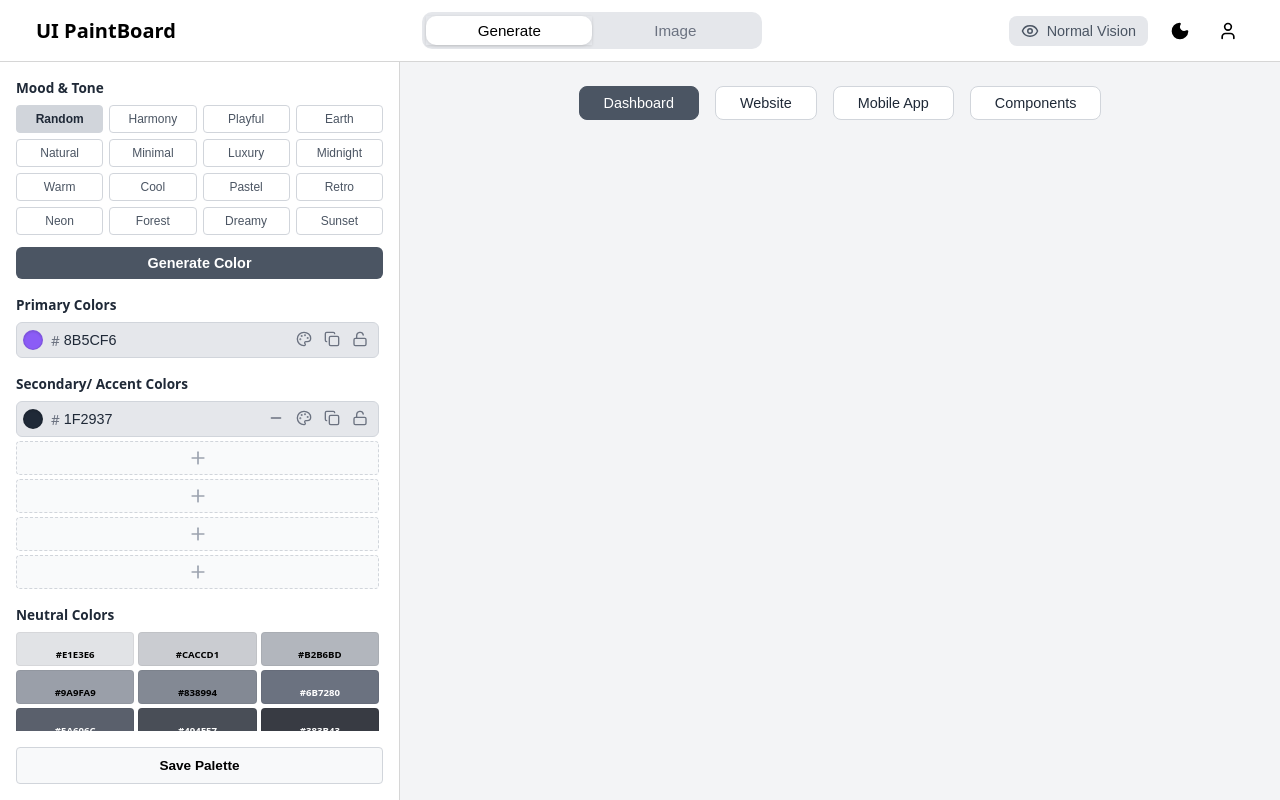
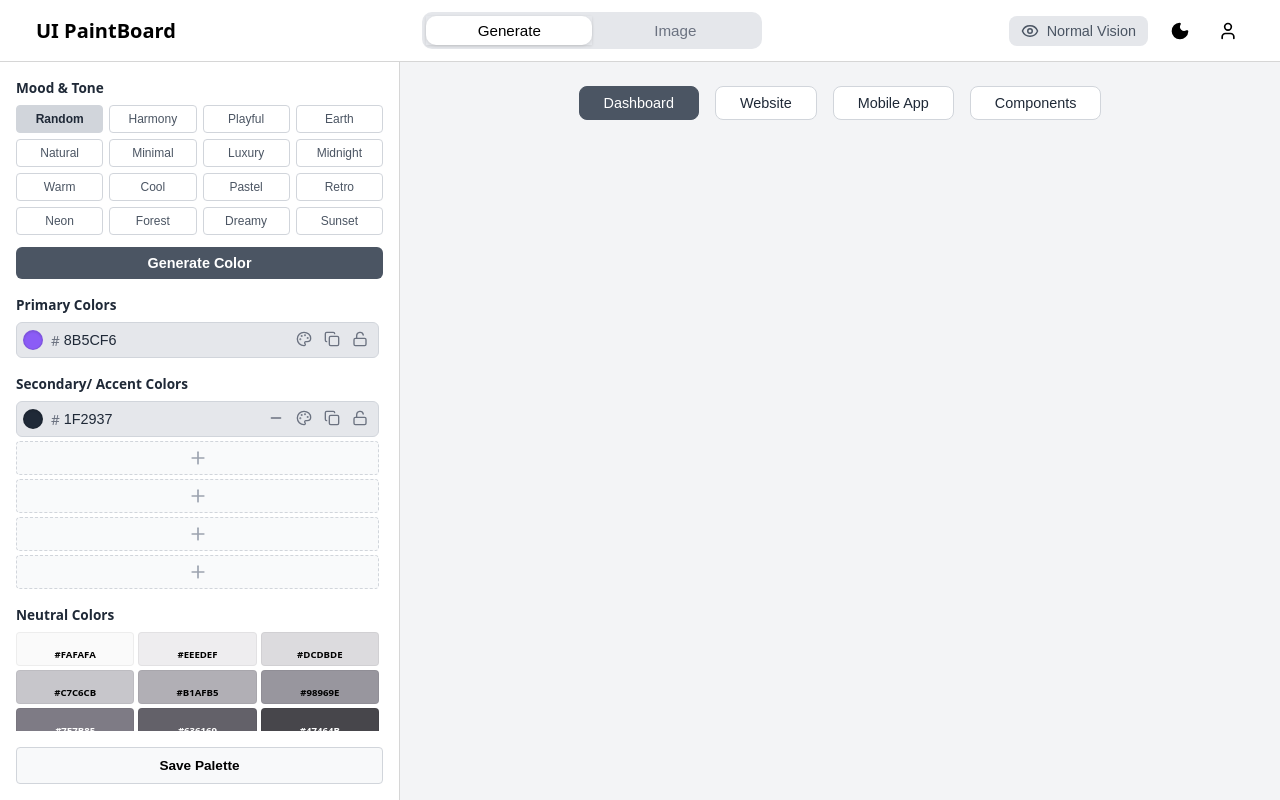
Before and after one commit to pu-nantikarn/Practical-Ui-Paintboard, a React (Create React App) app: page / in a window 1280 px wide. Built offline with nearby package versions, Linux system fonts and the light colour scheme; the HTML template or start-up script is replaced by a standard one.

Commit message:
add logic in generate neutral color

```diff
--- a/src/frontend/GenerateSidebar.css
+++ b/src/frontend/GenerateSidebar.css
@@ -666,3 +666,36 @@ input[type=range].slider::-moz-range-thumb {
   background: transparent;
   border: none;
 }
+
+/* ==========================================
+   📍 Toast Notification สำหรับการ Copy สี
+========================================== */
+.copy-feedback-toast {
+    position: absolute;
+    bottom: 20px;
+    left: 50%;
+    transform: translateX(-50%);
+    background-color: #10B981; /* สีเขียว Success */
+    color: white;
+    padding: 8px 16px;
+    border-radius: 30px;
+    font-size: 0.85rem;
+    font-weight: 600;
+    display: flex;
+    align-items: center;
+    gap: 8px;
+    box-shadow: 0 4px 6px -1px rgba(0, 0, 0, 0.1);
+    z-index: 1000;
+    animation: fadeInUp 0.3s ease-out forwards;
+}
+
+@keyframes fadeInUp {
+    from {
+        opacity: 0;
+        transform: translate(-50%, 10px);
+    }
+    to {
+        opacity: 1;
+        transform: translate(-50%, 0);
+    }
+}
--- a/src/frontend/GenerateSidebar.js
+++ b/src/frontend/GenerateSidebar.js
@@ -1,6 +1,6 @@
 // ไฟล์: src/components/Sidebar.js (หรือ src/frontend/GenerateSidebar.js)
 import React, { useState, useEffect, useRef } from 'react';
-import { Lock, Unlock, Minus, Plus, Palette, Pipette, Copy } from 'lucide-react';
+import { Lock, Unlock, Minus, Plus, Palette, Pipette, Copy, CheckCircle } from 'lucide-react';
 import './GenerateSidebar.css';
 import { supabase } from '../backend/supabaseClient';
 // 📍 นำเข้า Component SavePaletteModal (เช็ค path ให้ตรงกับที่ไฟล์คุณอยู่ด้วยนะครับ)
@@ -112,6 +112,40 @@ const generateShades = (baseHex) => {
   return shades;
 };
 
+// ==========================================
+// 📍 ฟังก์ชันสร้าง Tinted Neutral (ปรับสมดุลสายตามนุษย์ - Easing Curve)
+// ==========================================
+const generateNeutralShades = (primaryHex) => {
+    const baseColor = (primaryHex && primaryHex.length === 6) ? primaryHex : '8B5CF6';
+    const { r, g, b } = hexToRgb(baseColor);
+    const baseHsl = rgbToHsl(r, g, b);
+
+    const tintSaturation = baseHsl.s === 0 ? 0 : 4;
+
+    // 📍 1. ปรับจุดเริ่มต้นให้อ่อน (สว่าง) กว่าเดิม
+    const maxLightness = 98; // ปรับจาก 97 เป็น 99 เพื่อให้ช่องแรกสว่างเกือบสุด
+    const minLightness = 5;  // ช่องสุดท้ายยังคงมืดลึกๆ ไว้
+
+    const shades = [];
+
+    for (let i = 0; i <= 10; i++) {
+        // หาอัตราส่วนการเดินทาง (จาก 0 ถึง 1)
+        let progress = i / 10;
+
+        // 📍 2. โค้ดพระเอก: ใช้สมการยกกำลัง (Curve) เพื่อดัดเส้นตรงให้โค้ง
+        // เลข 1.3 คือ "ความหน่วง" (ลองปรับได้ตั้งแต่ 1.2 - 1.5)
+        // ยิ่งเลขเยอะ สีช่วงแรกจะยิ่งอ่อนและสว่างนานขึ้น
+        let easedProgress = Math.pow(progress, 1.3);
+
+        // คำนวณความสว่างโดยใช้ค่าที่ถูกดัดให้โค้งแล้ว
+        let lightness = maxLightness - (easedProgress * (maxLightness - minLightness));
+
+        const rgb = hslToRgb(baseHsl.h, tintSaturation, lightness);
+        shades.push(rgbToHex(rgb.r, rgb.g, rgb.b));
+    }
+
+    return shades;
+};
 
 
 // ==========================================
@@ -270,7 +304,7 @@ const FloatingGradient = ({ baseHex, onCopy }) => (
 // 🎨 Component หลัก (Generate Sidebar)
 // ==========================================
 const GenerateSidebar = () => {
-  const moods = ['Random', 'Harmony','Playful', 'Earth', 'Natural', 'Minimal', 'Luxury', 'Midnight', 'Warm', 'Cool', 'Pastel', 'Retro', 'Neon', 'Forest', 'Dreamy', 'Sunset'];
+  const moods = ['Random', 'Harmony', 'Playful', 'Earth', 'Natural', 'Minimal', 'Luxury', 'Midnight', 'Warm', 'Cool', 'Pastel', 'Retro', 'Neon', 'Forest', 'Dreamy', 'Sunset'];
 
   // --- 1. State ของสี และการจดจำค่า (localStorage) ---
   const [activeMood, setActiveMood] = useState(() => {
@@ -289,7 +323,7 @@ const GenerateSidebar = () => {
   });
 
   const [openPopover, setOpenPopover] = useState({ type: null, id: null });
-  const neutralShades = generateShades('6B7280');
+  const neutralShades = generateNeutralShades(primary.value);
 
   const handleGenerateColors = () => {
     // ถ้ายอมรับว่าผู้ใช้เลือกโหมด Random หรือ Mix ให้สุ่มสี
@@ -363,10 +397,10 @@ const GenerateSidebar = () => {
       // (ถ้ามีสีล็อคอยู่แล้ว primary ไม่ได้ล็อค ก็ให้อิงจากตะกร้าสีล็อค)
       // (ถ้าไม่มีใครล็อคเลย เราอัปเดตไปแล้วในข้อ 2 จึงข้ามขั้นตอนนี้ไปได้)
       if (lockedColors.length > 0) {
-          setPrimary(prev => {
-            if (prev.isLocked) return prev;
-            return { ...prev, value: getHarmoniousHex(offset++) };
-          });
+        setPrimary(prev => {
+          if (prev.isLocked) return prev;
+          return { ...prev, value: getHarmoniousHex(offset++) };
+        });
       }
 
       // 5. อัปเดตช่อง Secondary (เฉพาะช่องที่ไม่ได้ล็อค)
@@ -439,15 +473,24 @@ const GenerateSidebar = () => {
   const handleAddSecondary = () => { if (secondary.length < 5) setSecondary(prev => [...prev, { id: Date.now(), value: '000000', isLocked: false }]); };
   const handleRemoveSecondary = (id) => { setSecondary(prev => prev.filter(s => s.id !== id)); if (openPopover.id === id) setOpenPopover({ type: null, id: null }); };
 
+  const [copyFeedback, setCopyFeedback] = useState(null);
+
   const handleCopy = (e, hexCode) => {
-    if (e) e.stopPropagation(); // ป้องกันไม่ให้คลิกทะลุไปเปิด Modal อื่น
+    if (e) e.stopPropagation();
     navigator.clipboard.writeText(hexCode).then(() => {
+      // 📍 อัปเดต State เพื่อโชว์แจ้งเตือน
+      setCopyFeedback(`Copied #${hexCode}!`);
+
+      // 📍 ตั้งเวลาให้แจ้งเตือนหายไปเองใน 2 วินาที (2000 ms)
+      setTimeout(() => {
+        setCopyFeedback(null);
+      }, 2000);
+
       console.log(`Copied: ${hexCode}`);
-      // หากคุณมี Toast/Alert สามารถเรียกใช้ตรงนี้ได้ เช่น alert(`คัดลอก #${hexCode} แล้ว`);
     }).catch(err => {
       console.error('Failed to copy!', err);
     });
-  };
+  };;
 
   return (
     <aside className="sidebar-container">
@@ -554,6 +597,12 @@ const GenerateSidebar = () => {
         colors={currentColors}
         userId={userId}
       />
+      {copyFeedback && (
+        <div className="copy-feedback-toast">
+          <CheckCircle size={16} />
+          {copyFeedback}
+        </div>
+      )}
 
     </aside> /* 📍 4. ปิด Sidebar Container นอกสุด */
   );
--- a/src/frontend/ImageSidebar.css
+++ b/src/frontend/ImageSidebar.css
@@ -290,3 +290,36 @@
   justify-content: center;
   gap: 8px; /* ระยะห่างไอคอนกับข้อความ */
 }
+
+/* ==========================================
+   📍 Toast Notification สำหรับการ Copy สี
+========================================== */
+.copy-feedback-toast {
+    position: absolute;
+    bottom: 20px;
+    left: 50%;
+    transform: translateX(-50%);
+    background-color: #10B981; /* สีเขียว Success */
+    color: white;
+    padding: 8px 16px;
+    border-radius: 30px;
+    font-size: 0.85rem;
+    font-weight: 600;
+    display: flex;
+    align-items: center;
+    gap: 8px;
+    box-shadow: 0 4px 6px -1px rgba(0, 0, 0, 0.1);
+    z-index: 1000;
+    animation: fadeInUp 0.3s ease-out forwards;
+}
+
+@keyframes fadeInUp {
+    from {
+        opacity: 0;
+        transform: translate(-50%, 10px);
+    }
+    to {
+        opacity: 1;
+        transform: translate(-50%, 0);
+    }
+}
--- a/src/frontend/ImageSidebar.js
+++ b/src/frontend/ImageSidebar.js
@@ -1,7 +1,7 @@
 // ไฟล์: src/frontend/ImageSidebar.js
 import React, { useState, useEffect, useRef } from 'react';
 // 📍 เอา colorthief ออก เพราะเราจะใช้อัลกอริทึม Clustering ของเราเอง
-import { Image as ImageIcon, Lock, Unlock, Minus, Plus, Palette, Pipette, Copy, PanelRightClose, PanelRightOpen, X, Shuffle } from 'lucide-react';
+import { Image as ImageIcon, Lock, Unlock, Minus, Plus, Palette, Pipette, Copy, PanelRightClose, PanelRightOpen, X, Shuffle, CheckCircle } from 'lucide-react';
 
 // นำเข้า CSS และ Component Modal
 import './GenerateSidebar.css';
@@ -171,6 +171,42 @@ const generateShades = (baseHex) => {
 };
 
 // ==========================================
+// 📍 ฟังก์ชันสร้าง Tinted Neutral (Off-White ถึง Off-Black)
+// ==========================================
+const generateNeutralShades = (primaryHex) => {
+    const baseColor = (primaryHex && primaryHex.length === 6) ? primaryHex : '8B5CF6';
+    const { r, g, b } = hexToRgb(baseColor);
+    const baseHsl = rgbToHsl(r, g, b);
+
+    const tintSaturation = baseHsl.s === 0 ? 0 : 4;
+
+    // 📍 1. ปรับจุดเริ่มต้นให้อ่อน (สว่าง) กว่าเดิม
+    const maxLightness = 98; // ปรับจาก 97 เป็น 99 เพื่อให้ช่องแรกสว่างเกือบสุด
+    const minLightness = 5;  // ช่องสุดท้ายยังคงมืดลึกๆ ไว้
+
+    const shades = [];
+
+    for (let i = 0; i <= 10; i++) {
+        // หาอัตราส่วนการเดินทาง (จาก 0 ถึง 1)
+        let progress = i / 10;
+
+        // 📍 2. โค้ดพระเอก: ใช้สมการยกกำลัง (Curve) เพื่อดัดเส้นตรงให้โค้ง
+        // เลข 1.3 คือ "ความหน่วง" (ลองปรับได้ตั้งแต่ 1.2 - 1.5)
+        // ยิ่งเลขเยอะ สีช่วงแรกจะยิ่งอ่อนและสว่างนานขึ้น
+        let easedProgress = Math.pow(progress, 1.3);
+
+        // คำนวณความสว่างโดยใช้ค่าที่ถูกดัดให้โค้งแล้ว
+        let lightness = maxLightness - (easedProgress * (maxLightness - minLightness));
+
+        const rgb = hslToRgb(baseHsl.h, tintSaturation, lightness);
+        shades.push(rgbToHex(rgb.r, rgb.g, rgb.b));
+    }
+
+    return shades;
+};
+
+
+// ==========================================
 // 🎨 Component ย่อย: หน้าต่าง Color Picker
 // ==========================================
 const FloatingPicker = ({ hex, onChange }) => {
@@ -322,7 +358,7 @@ const ImageSidebar = () => {
     });
 
     const [openPopover, setOpenPopover] = useState({ type: null, id: null });
-    const neutralShades = generateShades('6B7280');
+    const neutralShades = generateNeutralShades(primary.value);
 
     // 📍 2. เพิ่ม State สำหรับเก็บสีทั้งหมดที่ดูดได้ และไว้เปิด/ปิดหน้าต่างย่อย
     const [allExtractedColors, setAllExtractedColors] = useState([]);
@@ -469,11 +505,23 @@ const ImageSidebar = () => {
     const handleAddSecondary = () => { if (secondary.length < 5) setSecondary(prev => [...prev, { id: Date.now(), value: '000000', isLocked: false }]); };
     const handleRemoveSecondary = (id) => { setSecondary(prev => prev.filter(s => s.id !== id)); if (openPopover.id === id) setOpenPopover({ type: null, id: null }); };
 
+    const [copyFeedback, setCopyFeedback] = useState(null);
+
     const handleCopy = (e, hexCode) => {
         if (e) e.stopPropagation();
         navigator.clipboard.writeText(hexCode).then(() => {
+            // 📍 อัปเดต State เพื่อโชว์แจ้งเตือน
+            setCopyFeedback(`Copied #${hexCode}!`);
+
+            // 📍 ตั้งเวลาให้แจ้งเตือนหายไปเองใน 2 วินาที (2000 ms)
+            setTimeout(() => {
+                setCopyFeedback(null);
+            }, 2000);
+
             console.log(`Copied: ${hexCode}`);
-        }).catch(err => console.error('Failed to copy!', err));
+        }).catch(err => {
+            console.error('Failed to copy!', err);
+        });
     };
 
     return (
@@ -607,6 +655,13 @@ const ImageSidebar = () => {
             )}
 
             <SavePaletteModal isOpen={isSaveModalOpen} onClose={() => setIsSaveModalOpen(false)} colors={currentColors} userId={userId} />
+            {/* 📍 UI สำหรับแสดงผล Copied Feedback */}
+            {copyFeedback && (
+                <div className="copy-feedback-toast">
+                    <CheckCircle size={16} />
+                    {copyFeedback}
+                </div>
+            )}
         </aside>
     );
 };
```
